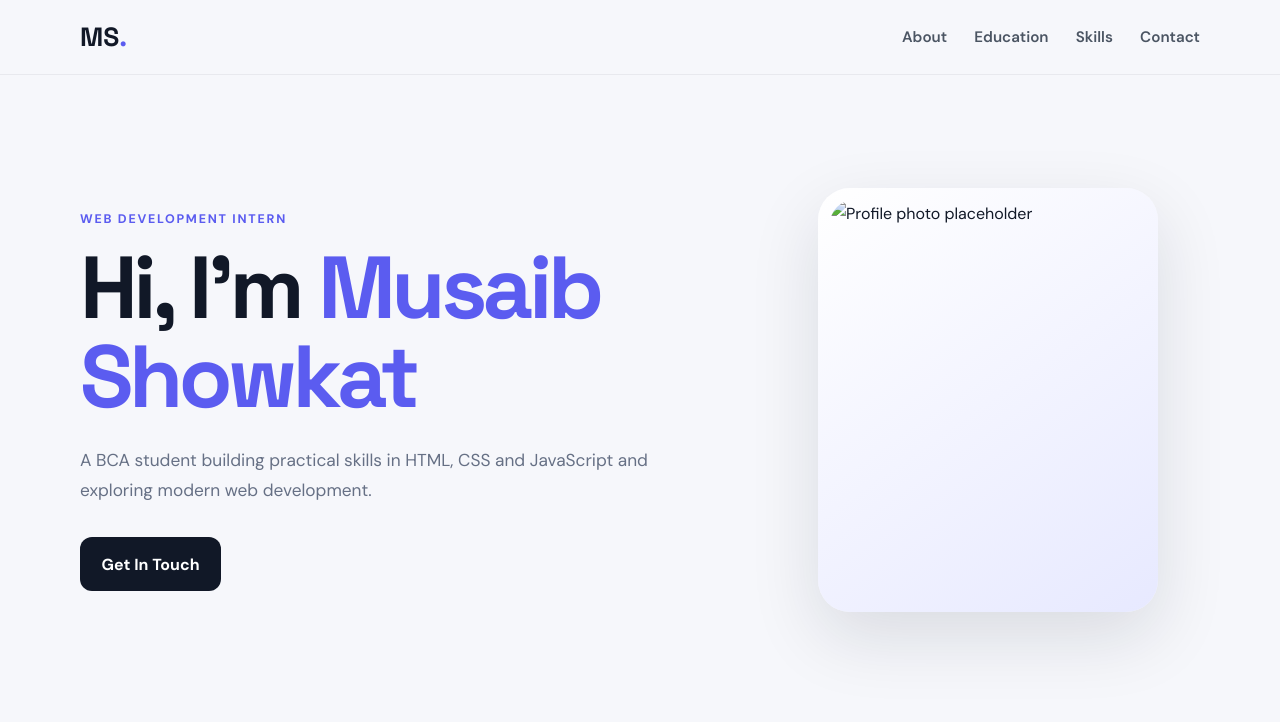
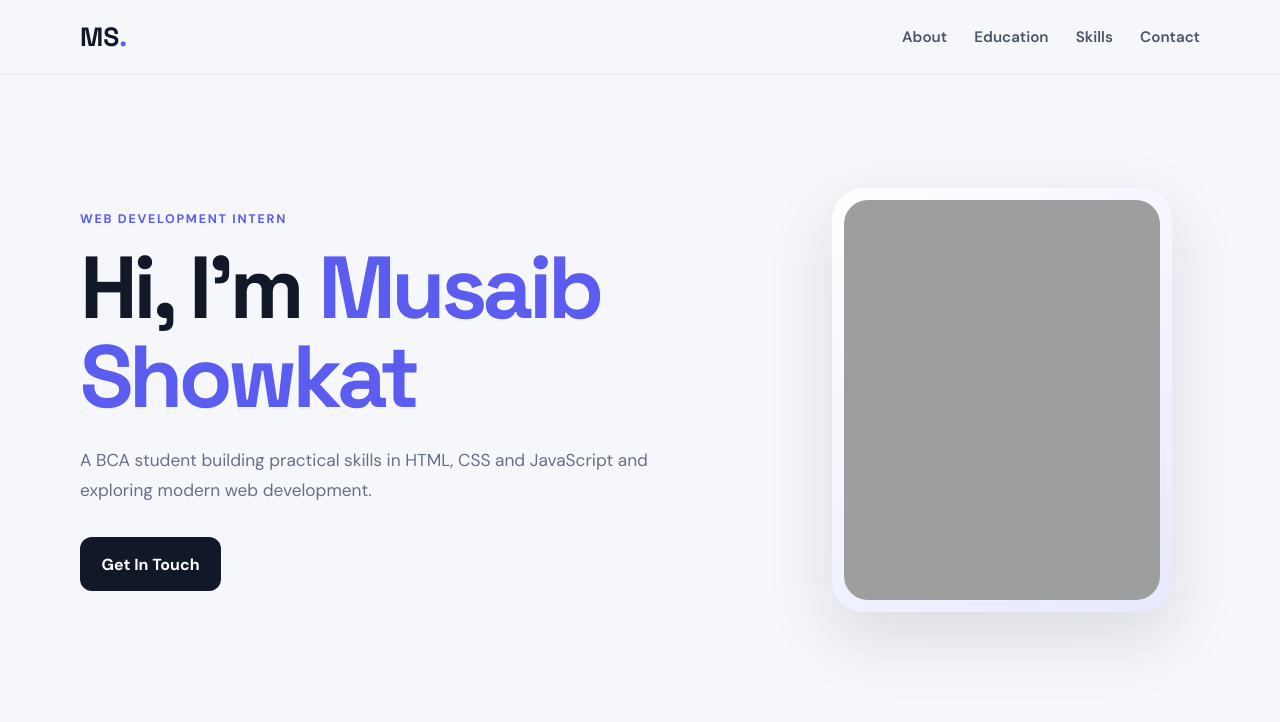
Before and after one commit to musaibsofi202-byte/beskilledweek1--portfolio, a plain HTML site: page index.html in a window 1280 px wide. Shown: the top 722 px of the page. Drawn offline with Linux system fonts and the light colour scheme; the site is published under a folder, as on GitHub Pages, so addresses that start at the root find nothing.

Commit message:
Update index.html

```diff
--- a/index.html
+++ b/index.html
@@ -38,7 +38,7 @@
 
         <div class="profile-card">
           <img
-            src="/profile.jpg"
+            src="profile.jpg"
             height="400px"
             width="400px"
             alt="Profile photo placeholder"
```
